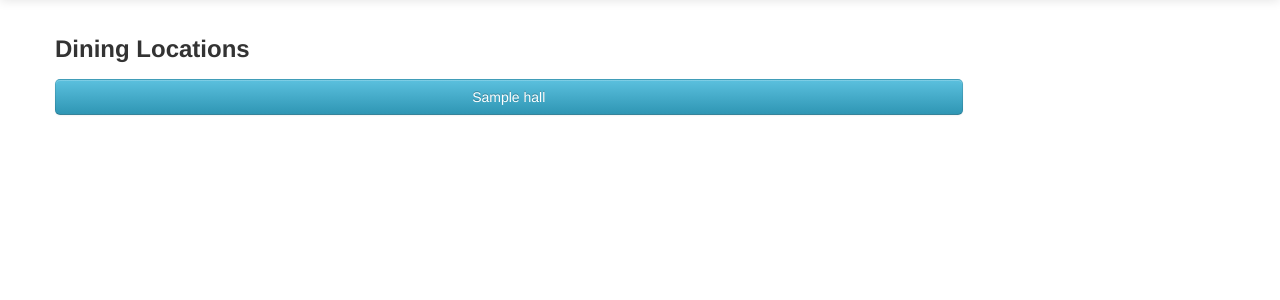
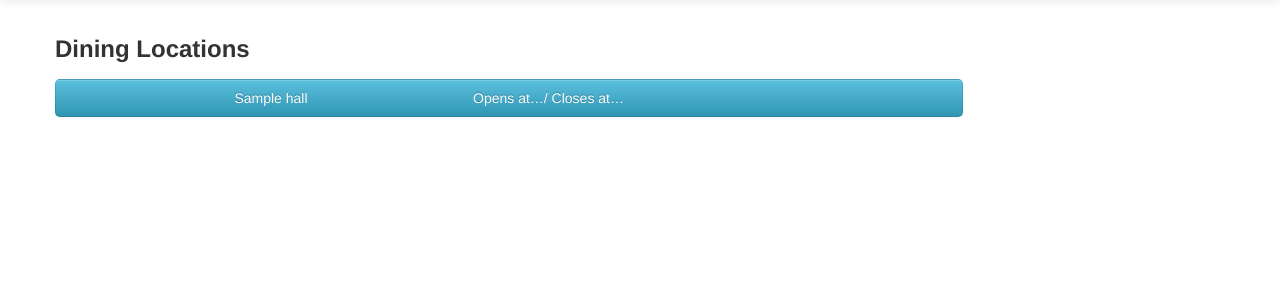
Before and after one commit to mhuesch/nuFood, a Django app: page / in a window 1280 px wide. Shown: the part 41-341 px from the top of the page. Run offline with Django 3.2, Linux system fonts and the light colour scheme; tables that the repository leaves empty hold one stand-in row (values such as "Sample post"); some libraries are stand-ins or nearby versions.

Commit message:
hall listing styling minor text adjustments

```diff
--- a/templates/index.html
+++ b/templates/index.html
@@ -104,16 +104,25 @@ h1 {font-size: 18pt;}
         <h1>Dining Locations</h1>
         <p>
             {% for hall in Halls %}
-            <div class="hall-listing"> <a class="btn btn-hall btn-large">
+            <div class="hall-listing">
+            <a class="btn btn-hall btn-large">
+            <table><tr>
+            <td width="400px">
             {{ hall.name }}
-
+            </td>
+            <td class="hours-info">
+            Opens at…/ Closes at…
+            </td>
+            </tr>
+            </table>
             <!--
             // if currently open, display
             <span class="hours-info"> Open until: (closing time) </span>
             // if currently closed, display
             Opens: (opening day/time)
             -->
-            </a> </div>
+            </a>
+            </div>
             {% endfor %}
         </p>
     </div> <!-- /container -->
```
